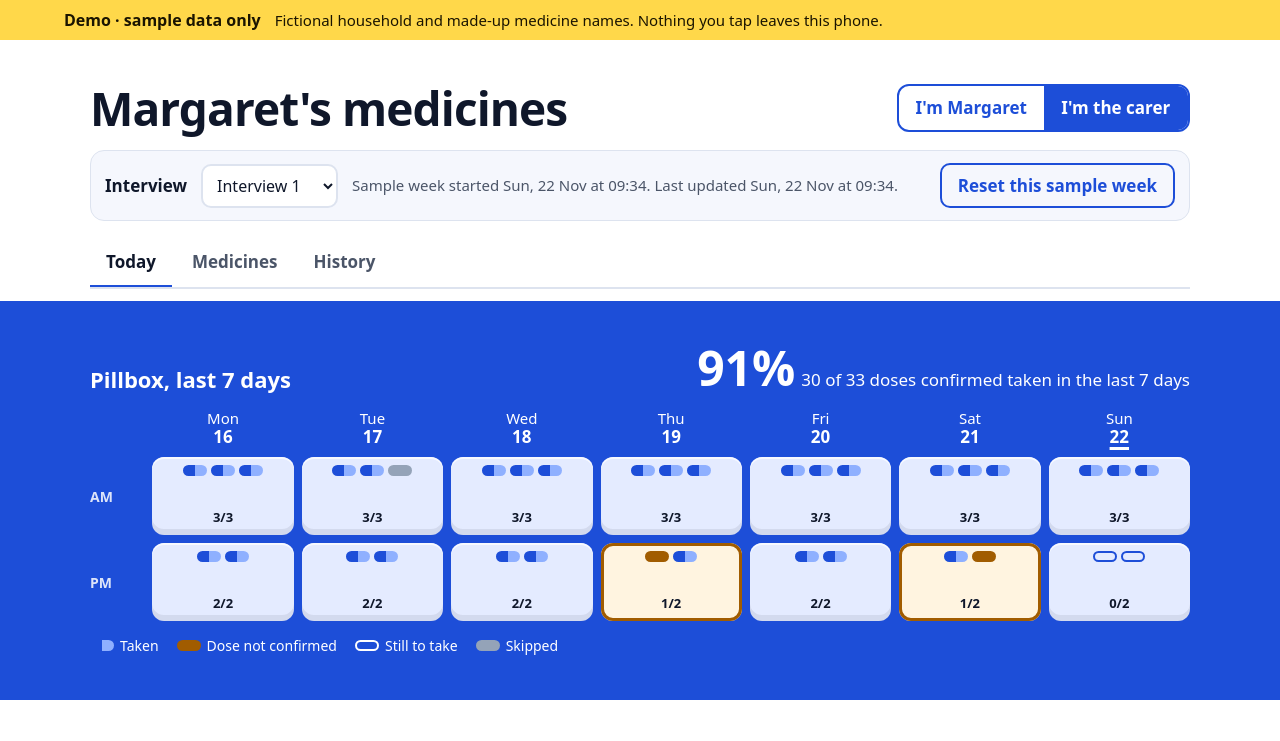
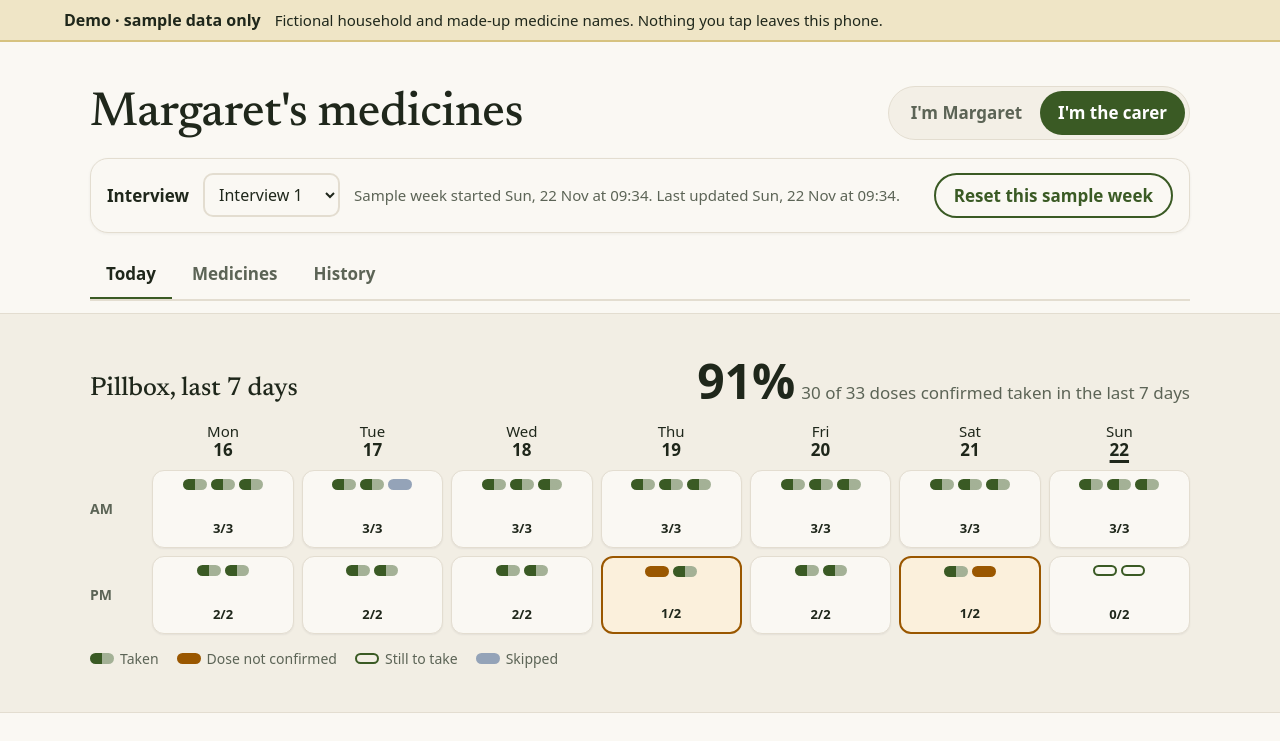
Before and after one commit to ShaliniG72/carer-pillbox-demo, a plain HTML site: page index.html in a window 1280 px wide. Shown: the top 741 px of the page. Drawn offline with Linux system fonts and the light colour scheme; a web font is replaced by a local one.

Commit message:
Add files via upload

```diff
--- a/index.html
+++ b/index.html
@@ -7,67 +7,67 @@
 <link rel="icon" href="data:,">
 <title>Carer Pillbox Demo</title>
 <link rel="preconnect" href="https://fonts.googleapis.com">
-<link href="https://fonts.googleapis.com/css2?family=Atkinson+Hyperlegible+Next:wght@400;600;800&display=swap" rel="stylesheet">
+<link href="https://fonts.googleapis.com/css2?family=Atkinson+Hyperlegible+Next:wght@400;600;800&family=Newsreader:opsz,wght@6..72,500;6..72,600&display=swap" rel="stylesheet">
 <style>
 /* VOICE everyday and calm: an interviewer handing a phone to a family carer
    IDEA the 7-day morning/evening pill organiser on the kitchen counter
    PICTURE this week's pillbox, each compartment holding its doses coloured taken, not confirmed or still to take
-   COLOUR white ground, pharmacy blue band and marks, pale lid blue support, amber for "not confirmed", a yellow demo strip
-   TYPE Atkinson Hyperlegible Next for display and text, made for low-vision reading
+   COLOUR warm cream ground, deep garden green for marks and actions, soft beige panels, amber only for "not confirmed", a beige demo strip
+   TYPE Newsreader serif for headings, Atkinson Hyperlegible Next for text, made for low-vision reading
    LAYOUT demo strip, title with role switch, interview bar, blue pillbox band, then today's doses with hanging times; phone keeps that order */
-:root{color-scheme:light dark;--bg:light-dark(#fff,#0b1020);--ink:light-dark(#0f172a,#eef2ff);--mute:light-dark(#4b5568,#a8b3cf);--blue:light-dark(#1d4ed8,#6d98ff);--band:light-dark(#1d4ed8,#15245e);--lid:light-dark(#e4ebff,#24366f);--amber:light-dark(#a15c00,#ffb547);--ambg:light-dark(#fff4e0,#38270a);--line:light-dark(#dde3ef,#263050);--card:light-dark(#f5f7fd,#111a35);--demo:light-dark(#ffd84a,#ffd84a);--onblue:light-dark(#fff,#0b1020);--onamber:light-dark(#fff,#1a1000)}
+:root{color-scheme:light dark;--bg:light-dark(#faf8f3,#131510);--ink:light-dark(#1f271b,#eef0e8);--mute:light-dark(#5c6456,#a9b1a1);--blue:light-dark(#3a5a24,#a3c784);--band:light-dark(#3a5a24,#24331a);--lid:light-dark(#e7eedf,#253220);--amber:light-dark(#9a5700,#f2b14c);--ambg:light-dark(#fbf0dc,#33270f);--line:light-dark(#e3ddd0,#2d3328);--card:light-dark(#f3efe6,#1a1d17);--demo:light-dark(#efe5c6,#2f2a17);--demoline:light-dark(#d6c27f,#7d6a2c);--soft:light-dark(#f2eee4,#191c15);--onblue:light-dark(#fff,#10150c);--onamber:light-dark(#fff,#1a1000)}
 :root[data-theme=light]{color-scheme:light}:root[data-theme=dark]{color-scheme:dark}
 *{box-sizing:border-box;min-width:0}
 html{height:100%}
 body{margin:0;background:var(--bg);color:var(--ink);font:17px/1.5 "Atkinson Hyperlegible Next","Atkinson Hyperlegible",system-ui,sans-serif;overflow-x:clip}
 .band{padding:clamp(20px,3.4vw,44px) max(5vw,16px)}
 .wrap{max-width:1100px;margin:0 auto}
-h1{font-size:clamp(32px,5vw,46px);line-height:1.05;letter-spacing:-.02em;margin:0;text-wrap:balance}
-h2{font-size:22px;line-height:1.2;margin:0 0 12px}
+h1{font-family:"Newsreader",Georgia,serif;font-weight:500;font-size:clamp(34px,5vw,48px);line-height:1.05;letter-spacing:-.01em;margin:0;text-wrap:balance}
+h2{font-family:"Newsreader",Georgia,serif;font-weight:500;font-size:26px;line-height:1.2;margin:0 0 12px}
 button,select{font:inherit;color:inherit}
-button{min-height:44px;padding:8px 16px;border-radius:10px;border:2px solid var(--blue);background:transparent;color:var(--blue);font-weight:600;cursor:pointer}
+button{min-height:44px;padding:8px 18px;border-radius:999px;border:2px solid var(--blue);background:transparent;color:var(--blue);font-weight:600;cursor:pointer}
 button.pri{background:var(--blue);color:var(--onblue)}
 button:focus-visible,a:focus-visible,select:focus-visible{outline:3px solid #f59e0b;outline-offset:2px}
-.demo{position:sticky;top:0;z-index:20;background:var(--demo);color:#1a1400;padding:8px max(5vw,16px);display:flex;flex-wrap:wrap;gap:2px 14px;align-items:baseline;font-size:15px}
+.demo{position:sticky;top:0;z-index:20;background:var(--demo);color:var(--ink);border-bottom:2px solid var(--demoline);padding:8px max(5vw,16px);display:flex;flex-wrap:wrap;gap:2px 14px;align-items:baseline;font-size:15px}
 .demo b{font-size:16px}
 .top{padding-bottom:12px}
 .hrow{display:flex;flex-wrap:wrap;gap:16px;align-items:flex-end;justify-content:space-between}
-.role{display:flex;border:2px solid var(--blue);border-radius:12px;overflow:hidden}
-.role button{border:0;border-radius:0;min-width:8.5em}
+.role{display:flex;border:1px solid var(--line);background:var(--card);border-radius:999px;padding:4px;overflow:hidden}
+.role button{border:0;border-radius:999px;min-width:8.5em;color:var(--mute)}
 .role button[aria-pressed=true]{background:var(--blue);color:var(--onblue)}
-.session{display:flex;flex-wrap:wrap;gap:10px 14px;align-items:center;margin-top:18px;padding:12px 14px;border-radius:14px;background:var(--card);border:1px solid var(--line)}
+.session{display:flex;flex-wrap:wrap;gap:10px 14px;align-items:center;margin-top:18px;padding:14px 16px;border-radius:18px;background:var(--bg);box-shadow:0 1px 3px rgba(40,35,20,.06);border:1px solid var(--line)}
 .session label{font-weight:600}
 .session select{min-height:44px;font-size:16px;padding:6px 10px;border-radius:10px;border:2px solid var(--line);background:var(--bg)}
 .session .stamp{color:var(--mute);font-size:15px;flex:1 1 14em}
 .tabs{display:flex;gap:4px;margin-top:18px;border-bottom:2px solid var(--line);overflow-x:auto}
 .tabs a{flex:none;padding:10px 16px;color:var(--mute);text-decoration:none;font-weight:600;border-bottom:4px solid transparent;margin-bottom:-2px}
 .tabs a[aria-current=page]{color:var(--ink);border-color:var(--blue)}
-.box{background:var(--band);color:#fff}
+.box{background:var(--soft);color:var(--ink);border-block:1px solid var(--line)}
 .boxhead{display:flex;flex-wrap:wrap;justify-content:space-between;align-items:flex-end;gap:8px 24px;margin-bottom:16px}
-.boxhead h2{margin:0;color:#fff}
-.big{margin:0;font-size:17px}.big b{font-size:clamp(34px,5vw,48px);line-height:1;margin-right:6px}
+.boxhead h2{margin:0;color:var(--ink)}
+.big{margin:0;font-size:17px;color:var(--mute)}.big b{color:var(--ink);font-size:clamp(34px,5vw,48px);line-height:1;margin-right:6px}
 .pillbox{display:grid;grid-template-columns:3.2em repeat(7,minmax(0,1fr));gap:8px}
 .pillbox .dh{text-align:center;font-size:15px;line-height:1.2;padding-bottom:2px}
 .pillbox .dh b{display:block;font-size:17px}
 .pillbox .dh.now b{text-decoration:underline;text-underline-offset:4px;text-decoration-thickness:3px}
-.pillbox .rh{align-self:center;font-size:14px;font-weight:600;opacity:.85}
-.cell{min-height:78px;border-radius:12px;background:var(--lid);color:var(--ink);padding:8px 6px;display:flex;flex-direction:column;justify-content:space-between;align-items:center;box-shadow:inset 0 -6px 0 rgba(15,23,42,.08),inset 0 2px 0 rgba(255,255,255,.7)}
-.cell.fut{background:rgba(255,255,255,.14);color:#fff;box-shadow:inset 0 0 0 2px rgba(255,255,255,.25)}
-.cell.nc{background:var(--ambg);box-shadow:inset 0 0 0 3px var(--amber)}
-.cell.none{background:rgba(255,255,255,.07);box-shadow:none}
+.pillbox .rh{align-self:center;font-size:14px;font-weight:600;color:var(--mute)}
+.cell{min-height:78px;border-radius:12px;background:var(--bg);color:var(--ink);padding:8px 6px;display:flex;flex-direction:column;justify-content:space-between;align-items:center;border:1px solid var(--line);box-shadow:0 1px 2px rgba(15,23,42,.06)}
+.cell.fut{background:transparent;color:var(--mute);border-style:dashed;box-shadow:none}
+.cell.nc{background:var(--ambg);border:2px solid var(--amber);box-shadow:none}
+.cell.none{background:transparent;border-color:transparent;box-shadow:none}
 .caps{display:flex;flex-wrap:wrap;gap:4px;justify-content:center}
-.cap{width:24px;height:11px;border-radius:6px;display:block;background:linear-gradient(90deg,var(--blue) 50%,#8fb0ff 50%)}
+.cap{width:24px;height:11px;border-radius:6px;display:block;background:linear-gradient(90deg,var(--blue) 50%,color-mix(in srgb,var(--blue) 45%,var(--bg)) 50%)}
 .cap.unconfirmed{background:var(--amber)}
 .cap.skipped{background:#94a3b8}
 .cap.due,.cap.upcoming{background:transparent;border:2px solid var(--blue)}
 .cap.due{animation:pulse 1.6s ease-in-out infinite}
-.cap.future{background:transparent;border:2px dashed rgba(255,255,255,.6)}
+.cap.future{background:transparent;border:2px dashed var(--line)}
 .cell .n{font-size:13px;font-weight:600}
 @keyframes pulse{50%{opacity:.35}}
 @media(prefers-reduced-motion:reduce){.cap.due{animation:none}}
-.legend{display:flex;flex-wrap:wrap;gap:6px 18px;margin:14px 0 0;font-size:14px}
+.legend{display:flex;flex-wrap:wrap;gap:6px 18px;margin:14px 0 0;font-size:14px;color:var(--mute)}
 .legend span{display:flex;align-items:center;gap:6px}
-.legend .cap.upcoming{border-color:#fff}
+
 .alert{border-radius:14px;padding:14px 16px;margin-bottom:18px;background:var(--ambg);border:2px solid var(--amber)}
 .alert b{color:var(--amber)}
 .alert p{margin:4px 0}
@@ -89,8 +89,8 @@ button:focus-visible,a:focus-visible,select:focus-visible{outline:3px solid #f59
 .st-taken time,.st-skipped time{color:var(--mute)}
 .acts{display:flex;gap:8px;flex-wrap:wrap;justify-content:flex-end}
 .grid{display:grid;grid-template-columns:repeat(auto-fit,minmax(min(100%,300px),1fr));gap:14px}
-.med{background:var(--card);border:1px solid var(--line);border-radius:14px;padding:16px;display:flex;flex-direction:column;gap:8px}
-.med h3{margin:0;font-size:20px}
+.med{background:var(--bg);border:1px solid var(--line);border-radius:18px;box-shadow:0 1px 3px rgba(40,35,20,.06);padding:16px;display:flex;flex-direction:column;gap:8px}
+.med h3{margin:0;font-family:"Newsreader",Georgia,serif;font-weight:500;font-size:22px}
 .med p{margin:0;color:var(--mute);font-size:15px}
 .chips{display:flex;flex-wrap:wrap;gap:6px}
 .chips span{padding:2px 10px;border-radius:8px;background:var(--lid);font-weight:600;font-variant-numeric:tabular-nums}
@@ -110,7 +110,7 @@ td.num{white-space:nowrap;font-variant-numeric:tabular-nums}
 .modal{position:fixed;inset:0;z-index:40;background:rgba(5,10,25,.72);display:flex;align-items:center;justify-content:center;padding:16px;overflow-y:auto}
 .phone{width:min(100%,360px);border-radius:40px;padding:14px;background:#0b0b0f;box-shadow:0 0 0 2px #2b2b33}
 .screen{border-radius:30px;min-height:560px;padding:18px 14px 22px;color:#fff;background:linear-gradient(170deg,#25335f,#5a3d6e 60%,#a45d5d);display:flex;flex-direction:column;gap:10px}
-.simtag{align-self:center;background:var(--demo);color:#1a1400;font-weight:800;font-size:14px;padding:4px 12px;border-radius:99px}
+.simtag{align-self:center;background:#ffd84a;color:#1a1400;font-weight:800;font-size:14px;padding:4px 12px;border-radius:99px}
 .clock{text-align:center;font-size:64px;font-weight:300;line-height:1;margin-top:8px;font-variant-numeric:tabular-nums}
 .cdate{text-align:center;font-size:16px;margin-bottom:14px}
 .notif{background:rgba(255,255,255,.86);color:#111;border-radius:18px;padding:12px 14px}
```
